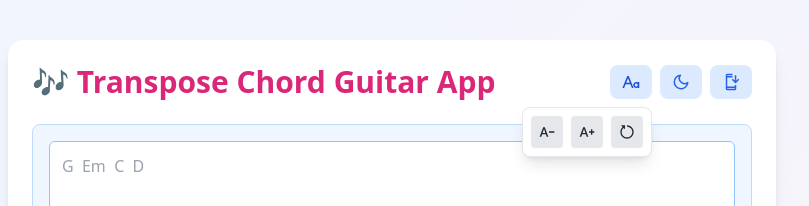
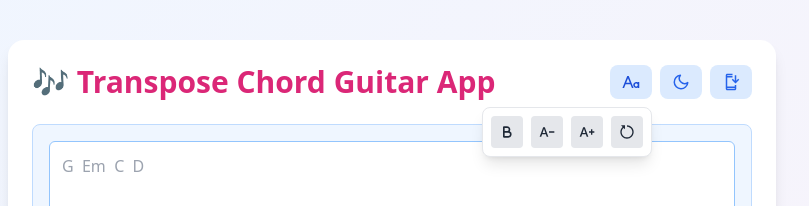
Before and after one commit to husnimr/transpose-chord, a React (Vite) app: page / in a window 1280 px wide. Both pictures are taken after a click on the button 879 px from the left and 82 px from the top of the page. Shown: the top 206 px of the page, without its empty margins (248-1057 px from the left). Built offline with nearby package versions, Linux system fonts and the light colour scheme; the HTML template or start-up script is replaced by a standard one.

Commit message:
create: boldtext

```diff
--- a/src/App.jsx
+++ b/src/App.jsx
@@ -1,6 +1,7 @@
 import { useEffect, useState, useRef } from "react";
-import { FiMoon, FiSun, FiBold } from "react-icons/fi";
-import { MdOutlineInstallMobile, MdOutlineTextIncrease, MdOutlineTextDecrease   } from "react-icons/md";
+import { FiMoon, FiSun } from "react-icons/fi";
+import { MdOutlineInstallMobile, MdOutlineTextIncrease, MdOutlineTextDecrease } from "react-icons/md";
+import { GoBold } from "react-icons/go";
 import { RiFontSize, RiResetRightFill } from "react-icons/ri";
 import ChordInput from "./components/ChordInput";
 import ChordOutput from "./components/ChordOutput";
@@ -59,6 +60,7 @@ export default function App() {
   const [darkMode, setDarkMode] = useState(false);
   const [fontSize, setFontSize] = useState(14);
   const [showFontMenu, setShowFontMenu] = useState(false);
+  const [isBold, setIsBold] = useState(false);
 
   useEffect(() => {
     setDisplayHtml(buildDisplayHtmlFromText(defaultSample, "G"));
@@ -188,6 +190,22 @@ export default function App() {
                   }`}
                 >
                   <button
+                    onClick={() => setIsBold((prev) => !prev)}
+                    className={`p-2 rounded transition-colors ${
+                      isBold
+                        ? darkMode
+                          ? "bg-emerald-600 text-white hover:bg-emerald-500"
+                          : "bg-emerald-500 text-white hover:bg-emerald-400"
+                        : darkMode
+                        ? "bg-gray-700 hover:bg-gray-600 text-gray-200"
+                        : "bg-gray-200 hover:bg-gray-300 text-gray-800"
+                    }`}
+                    title="Tebalkan huruf"
+                  >
+                    <GoBold  size={16} />
+                  </button>
+
+                  <button
                     onClick={() => setFontSize((s) => Math.max(10, s - 1))}
                     className={`p-2 rounded transition-colors ${
                       darkMode
@@ -212,7 +230,10 @@ export default function App() {
                   </button>
 
                   <button
-                    onClick={() => setFontSize(14)}
+                    onClick={() => {
+                      setFontSize(14)
+                      setIsBold(false);
+                    }}
                     className={`p-2 rounded transition-colors ${
                       darkMode
                         ? "bg-gray-700 hover:bg-gray-600 text-gray-200"
@@ -249,6 +270,7 @@ export default function App() {
                   ? "bg-gray-700 hover:bg-gray-600 text-blue-300"
                   : "bg-blue-100 hover:bg-blue-200 text-blue-700"
               }`}
+              title="AutoScroll"
             >
               {darkMode ?
                 <MdOutlineInstallMobile className="text-yellow-600 text-lg" /> :
@@ -353,6 +375,7 @@ export default function App() {
             html={displayHtml}
             darkMode={darkMode}
             fontSize={fontSize}
+            isBold={isBold}
             />
           ) : (
             <div
--- a/src/components/ChordOutput.jsx
+++ b/src/components/ChordOutput.jsx
@@ -1,7 +1,7 @@
 import { useState } from "react";
 import { CHORDS } from "../data/chords";
 
-export default function ChordOutput({ html, darkMode, fontSize }) {
+export default function ChordOutput({ html, darkMode, fontSize = 14, isBold = false }) {
   const [hoveredChord, setHoveredChord] = useState(null);
   const [tooltipPos, setTooltipPos] = useState({ x: 0, y: 0 });
 
@@ -41,7 +41,10 @@ export default function ChordOutput({ html, darkMode, fontSize }) {
         }`}
         onMouseOver={handleMouseEnter}
         onMouseOut={handleMouseLeave}
-        style={{ fontSize: `${fontSize}px` }}
+        style={{
+          fontSize: `${fontSize}px`,
+          fontWeight: isBold ? 'bold' : 'normal',
+        }}
         dangerouslySetInnerHTML={{ __html: wrappedHtml }}
       />
 
```
